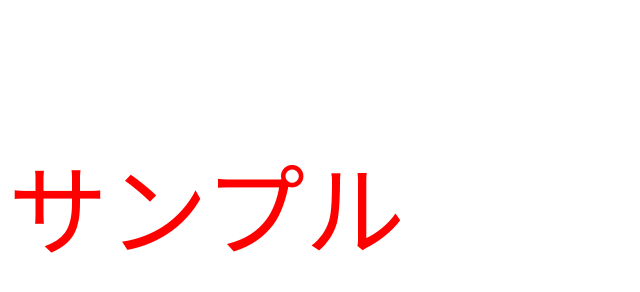
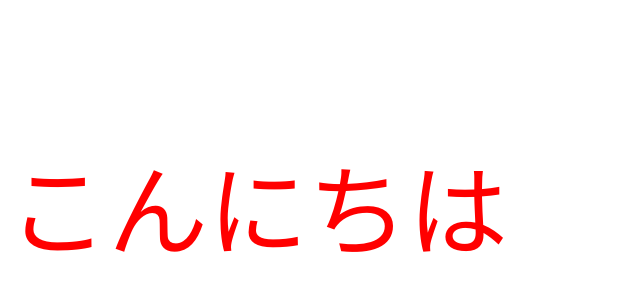
Before and after one commit to Patatachan46/lesson2, a plain HTML site: page index.html in a window 1280 px wide. Shown: the whole page, without its empty margins (0-640 px from the left). Drawn offline with Linux system fonts and the light colour scheme.

Commit message:
pタグ変更

```diff
--- a/index.html
+++ b/index.html
@@ -6,6 +6,6 @@
 　　<link rel="stylesheet" type="text/css" href="css/sample.css">
 </head>
 <body>
-	<p>サンプル</p>
+	<p>こんにちは</p>
 </body>
 </html>
```
